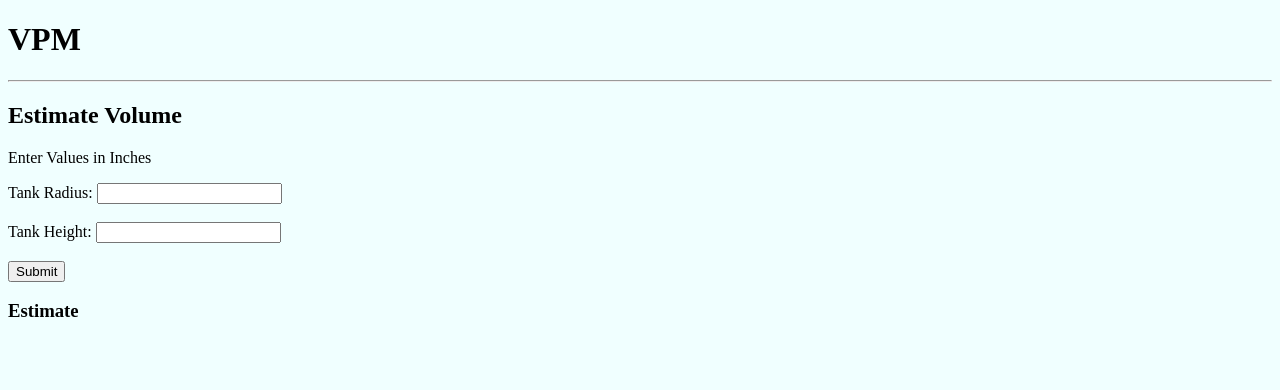
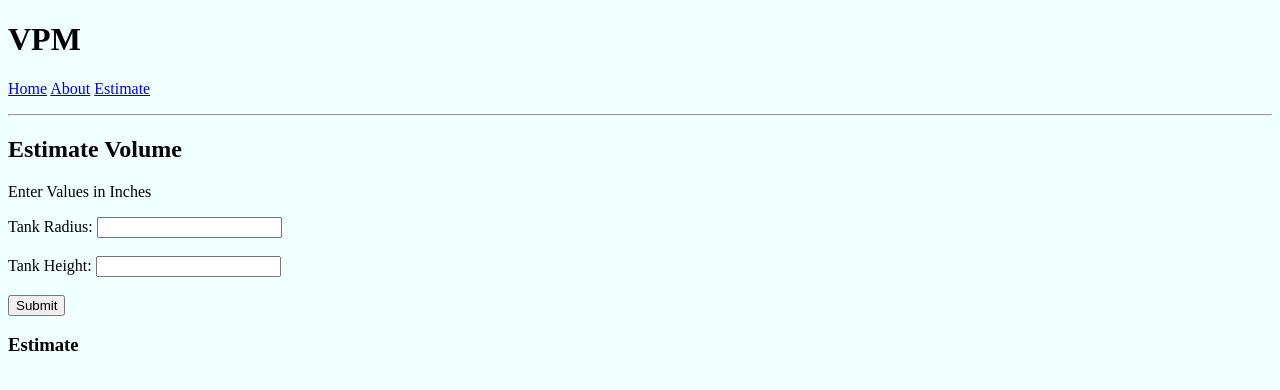
Before and after one commit to Glei-H/Flask, a Flask app: page /estimate in a window 1280 px wide. Shown: the top 390 px of the page. Run offline with Flask 2, Linux system fonts and the light colour scheme.

Commit message:
added image

```diff
--- a/app.py
+++ b/app.py
@@ -8,6 +8,10 @@ app = Flask(__name__)
 @app.route('/')
 def index():
     return render_template('index.html')
+
+@app.route('/about')
+def about():
+    return render_template('about.html')
 
 @app.route('/estimate', methods= ['POST','GET'])
 def estimate():
--- a/templates/base.html
+++ b/templates/base.html
@@ -9,6 +9,11 @@
 <body>
     <div>
         <h1>Welcome to Software Design</h1>
+        <p>
+            <a href="http://127.0.0.1:5000">Home</a>
+            <a href="http://127.0.0.1:5000/about">About</a>
+            <a href="http://127.0.0.1:5000/estimate">Estimate</a>
+        </p>
         <hr>
         <br>
 
--- a/templates/estimate.html
+++ b/templates/estimate.html
@@ -9,6 +9,11 @@
 <body>
     <div>
         <h1> VPM </h1>
+        <p>
+            <a href="http://127.0.0.1:5000">Home</a>
+            <a href="http://127.0.0.1:5000/about">About</a>
+            <a href="http://127.0.0.1:5000/estimate">Estimate</a>
+        </p>
         <hr>
         <h2> Estimate Volume</h2>
         <p> Enter Values in Inches</p>
```
Also changed, not shown: templates/about.html (added, +8 -0 lines), above_ground_vertical_tanks.jpg (added), 1 other file.
